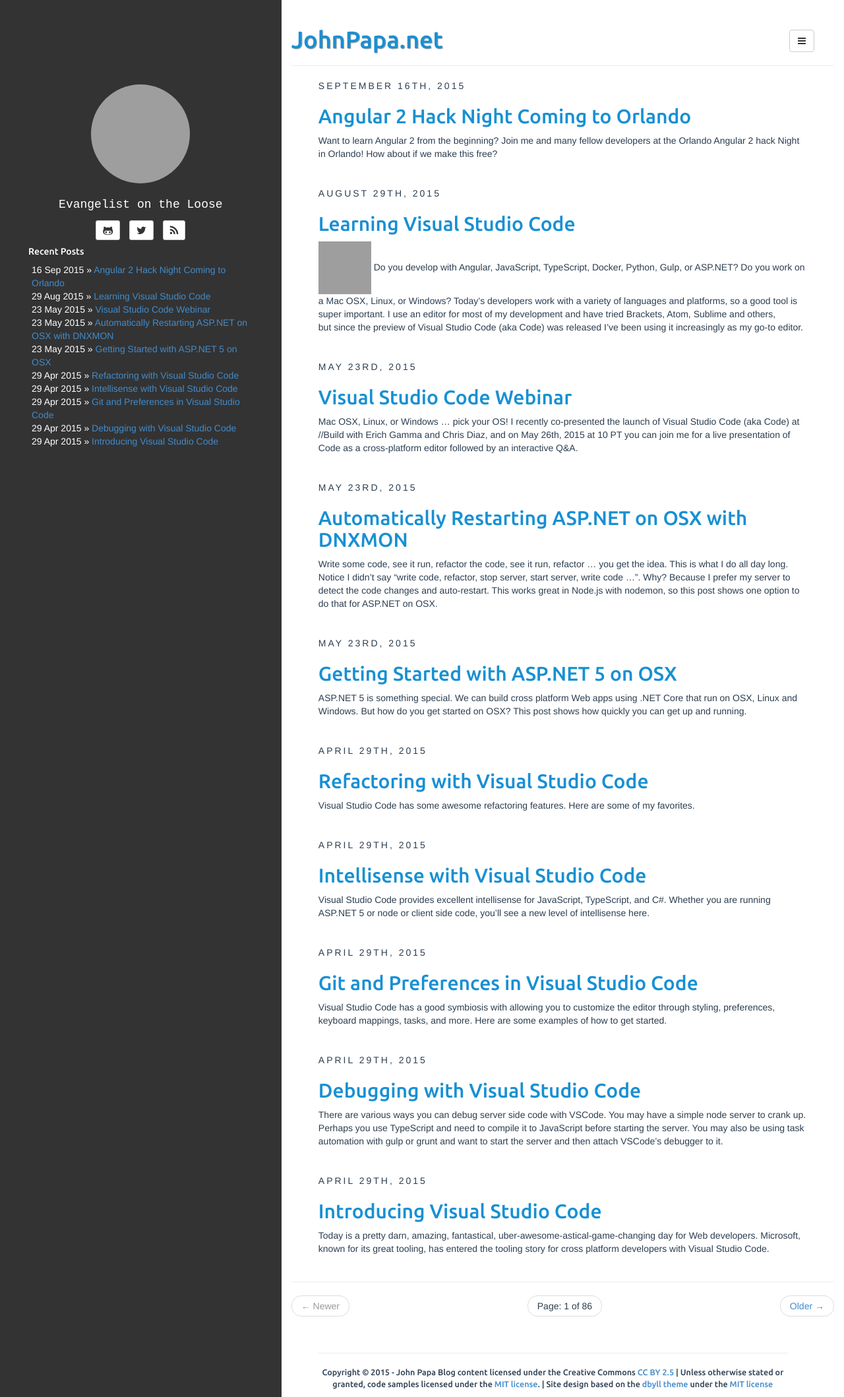
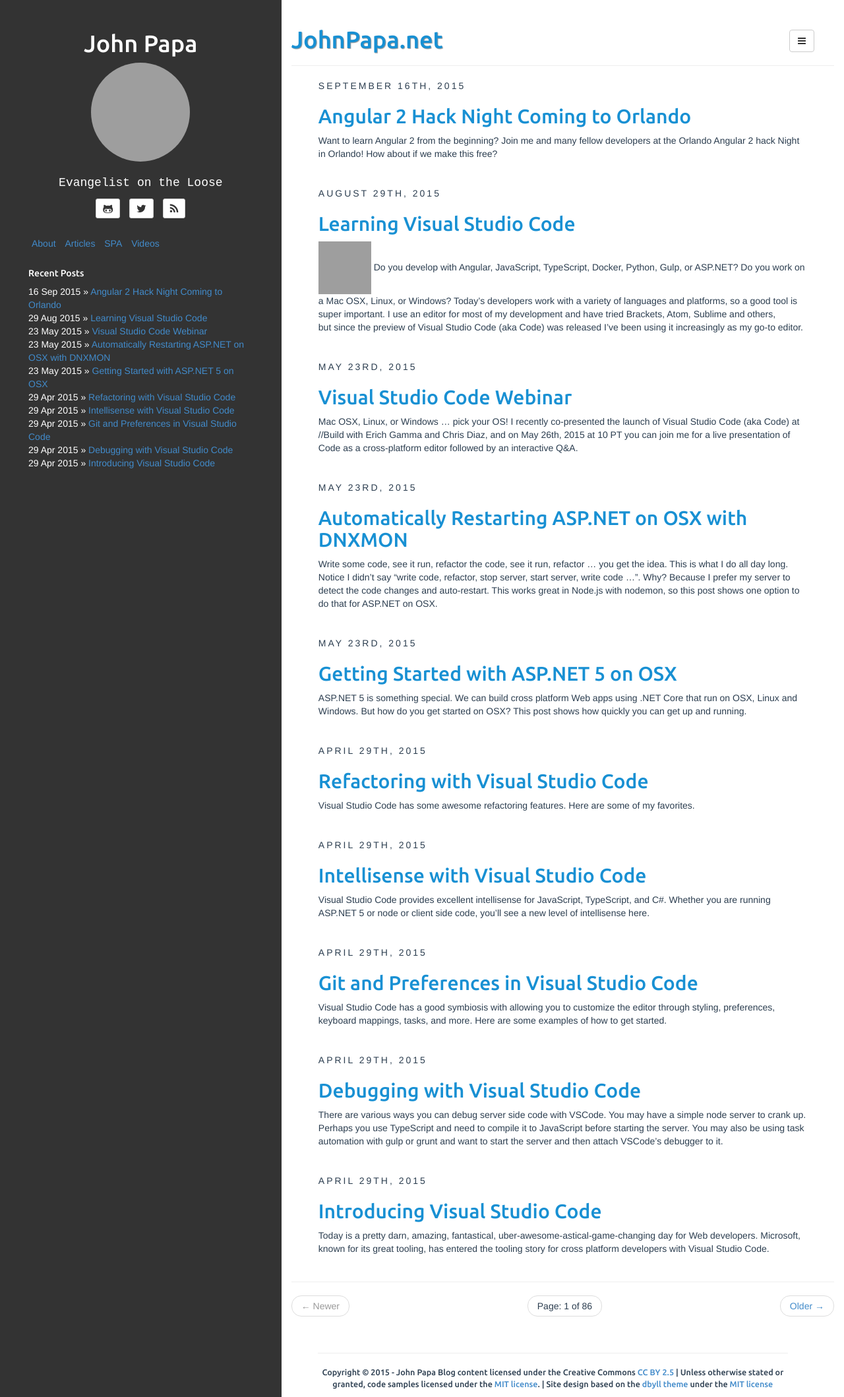
Before and after one commit to sukhdev22/johnpapa.github.io, a Jekyll site: the page built from index.html, in a window 1280 px wide. Shown: the whole page at 66% size. Built offline with Jekyll 4.4.1, drawn with Linux system fonts in a browser that asks for light colours; the list of posts is cut into pages by our own code; grey boxes are pictures that could not be loaded.

Commit message:
added page links and sidebar title

```diff
--- a/_includes/sidebar.html
+++ b/_includes/sidebar.html
@@ -1,17 +1,12 @@
 <!-- sidebar.html -->
 <header class="sidebar-header" role="banner">
-	<!--<div class="sidebar-title-img">
-		<img src="/assets/media/johnpapa.net.png?s=150" />
-	</div>-->
+	<h1 class="text-center">John Papa</h1>
 	<a href="{{ site.BASE_PATH }}/">
 		<img src="http://www.gravatar.com/avatar/{{site.author.email_md5}}?s=150" class="img-circle" />
 	</a>
 	<h3 class="title">
-        <a href="{{ site.BASE_PATH }}/">{{ site.title }}</a>
-    </h3>
-	<!--<div class="sidebar-logo">
-		<img src="/assets/media/jp.png" />
-	</div>-->
+		<a href="{{ site.BASE_PATH }}/">{{ site.title }}</a>
+	</h3>
 </header>
 
 {% if site.author.bio %}
@@ -48,25 +43,21 @@
 			</a>
 		</li>
 		{% endif %}
-		{% if site.author.pinterest %}
-		<li>
-			<a class="btn btn-default btn-sm" href="https://pinterest.com/{{ site.author.pinterest }}">
-				<i class="fa fa-pinterest fa-lg"></i>
-			</a>
-		</li>
-		{% endif %} {% if site.author.linkedin %}
-		<li>
-			<a class="btn btn-default btn-sm" href="https://linkedin.com/in/{{ site.author.linkedin }}">
-				<i class="fa fa-linkedin fa-lg"></i>
-			</a>
-		</li>
-		{% endif %}
 	</ul>
 
 	<div class="sidebar-content">
 
+		<nav id="page-nav">
+			<ul class="main-navigation list-unstyled list-inline">
+				<li><a href="/about/">About</a></li>
+				<li><a href="/articles">Articles</a></li>
+				<li><a href="/spa">SPA</a></li>
+				<li><a href="/videos">Videos</a></li>
+			</ul>
+		</nav>
+
 		<h5>Recent Posts</h5>
-		<ul class="list-unstyled list-inline">
+		<ul class="list-unstyled">
 			{% for post in site.posts limit:10 %}
 				<li>
 					<span>{{ post.date | date_to_string }}</span> &raquo;
--- a/assets/css/style.css
+++ b/assets/css/style.css
@@ -19,6 +19,11 @@
 	margin: 0 2em;
 }
 
+#page-nav {
+	margin: 2em 0;
+	text-align: ccenter;
+}
+
 .footer-text {
 	text-align: center;
 	margin: 0px 70px 0px 40px;
@@ -29,7 +34,7 @@
 .sidebar {
 	/*position: fixed;*/
 	top: 0px;
-	padding-top: 10%;
+	padding-top: 2%;
 	/*background-color: #2c3e50;*/
 	/*background-color: #518ab6;
 	background-color: #888888;*/
```
